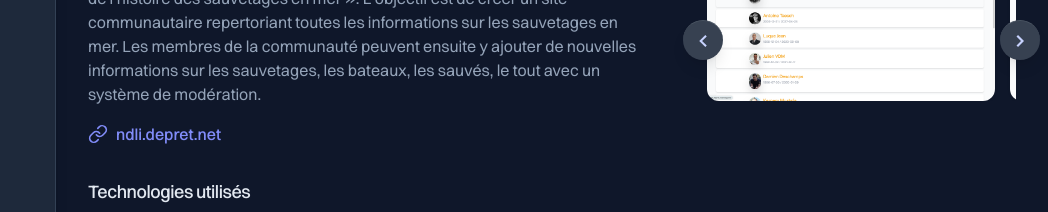
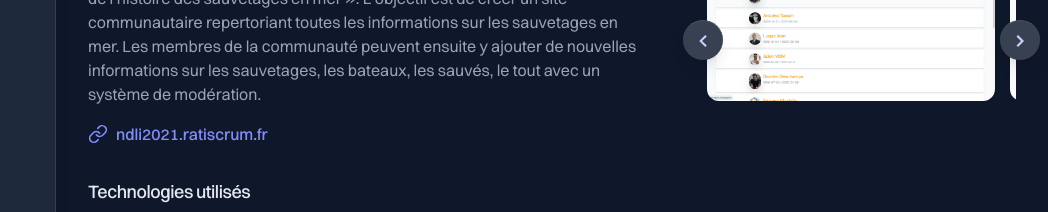
Before and after one commit to FranckG28/ratiscrum, a Next.js app: page /ndli-2021 in a window 1280 px wide. Shown: the part 980-1192 px from the top of the page, without its empty margins (232-1280 px from the left). Built offline with nearby package versions, Linux system fonts and the light colour scheme.

Commit message:
Update 2021.ts
Change link projet 2021

```diff
--- a/src/content/events/2021.ts
+++ b/src/content/events/2021.ts
@@ -39,7 +39,7 @@ export const event2021: Event = {
     Cette année, le sujet a été élaboré par la station de Dunkerque de la Société Nationale de Sauvegarde en Mer (SNSM) et s'intitule « L’informatique à l’aide de l’histoire des sauvetages en mer ». L'objectif est de créer un site communautaire repertoriant toutes les informations sur les sauvetages en mer. Les membres de la communauté peuvent ensuite y ajouter de nouvelles informations sur les sauvetages, les bateaux, les sauvés, le tout avec un système de modération.
     `,
     technologies: ["Laravel"],
-    projectLink: "https://ndli.depret.net/",
+    projectLink: "https://ndli2021.ratiscrum.fr/",
     eventLink: "https://www.nuitdelinfo.com/nuitinfo/editions_precedentes:2021",
     sourceLink: "",
     videoId: "PxYjpuAVBN8",
```
